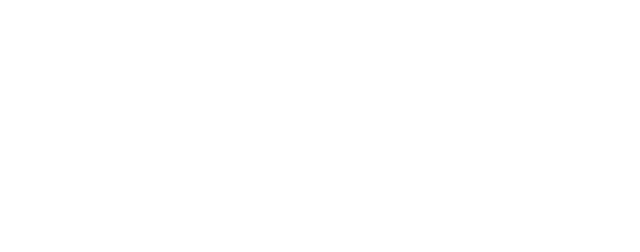
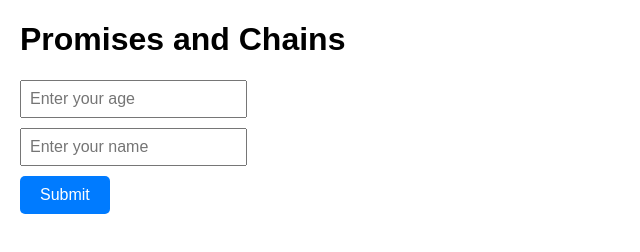
Before and after one commit to acciojob/promises-and-chains-nayakarchana21, a website: page main.html in a window 1280 px wide. Shown: the whole page, without its empty margins (0-640 px from the left). Drawn offline with Linux system fonts and the light colour scheme.

Commit message:
created a submission

```diff
--- a/main.html
+++ b/main.html
@@ -1,13 +1,18 @@
 <!DOCTYPE html>
+<html lang="en">
+<head>
+  <meta charset="UTF-8">
+  <link rel="stylesheet" href="styles.css" />
+  <title>Promises and Chains</title>
+</head>
+<body>
+  <h1>Promises and Chains</h1>
+  <form id="form">
+    <input id="age" type="number" placeholder="Enter your age" /><br>
+    <input id="name" type="text" placeholder="Enter your name" /><br>
+    <button id="btn" type="submit">Submit</button>
+  </form>
 
-<html>
-  <head>
-    <link rel="stylesheet" href="styles.css" />
-  </head>
-
-  <body>
-    <!-- write the body here -->
-
-    <script type="text/javascript" src="./script.js"></script>
-  </body>
+  <script src="script.js"></script>
+</body>
 </html>
--- a/script.js
+++ b/script.js
@@ -1 +1,20 @@
-//your JS code here. If required.
+document.getElementById('form').addEventListener('submit',(e) => {
+  e.preventDefault();
+
+  const age = document.getElementById('age').value.trim();
+  const name = document.getElementById('name').value.trim();
+
+  new Promise((resolve, reject) => {
+    if (age >= 18) {
+      resolve(`Hello ${name}, you are eligible to vote.`);
+    } else {
+      reject(`Sorry ${name}, you are not eligible to vote.`);
+    }
+ })
+    .then((msg) => {
+      alert(msg);
+    })
+    .catch((msg) => {
+      alert(msg);
+    });
+});
--- a/styles.css
+++ b/styles.css
@@ -1 +1,24 @@
-/*  your css code here. If applicable */
+body {
+  font-family: Arial, sans-serif;
+  margin: 20px;
+}
+form {
+  margin-bottom: 20px;
+}
+input {
+  margin-bottom: 10px;
+  padding: 8px;
+  font-size: 16px;
+}
+button {
+  padding: 10px 20px;
+  font-size: 16px;
+  background-color: #007bff;
+  color: #ffffff;
+  border: none;
+  border-radius: 5px;
+  cursor: pointer;
+}
+button:hover {
+  background-color: #0056b3;
+}
```
